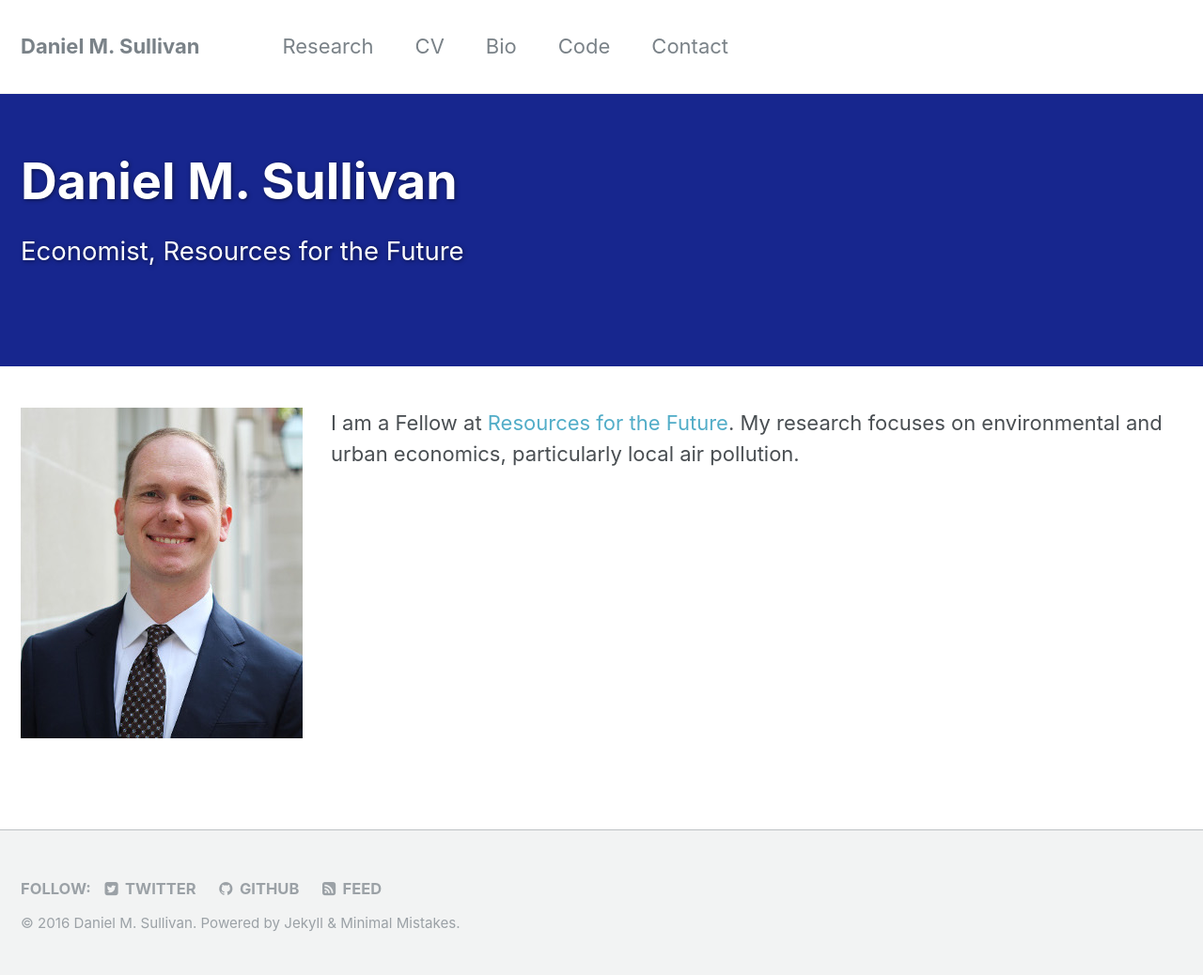
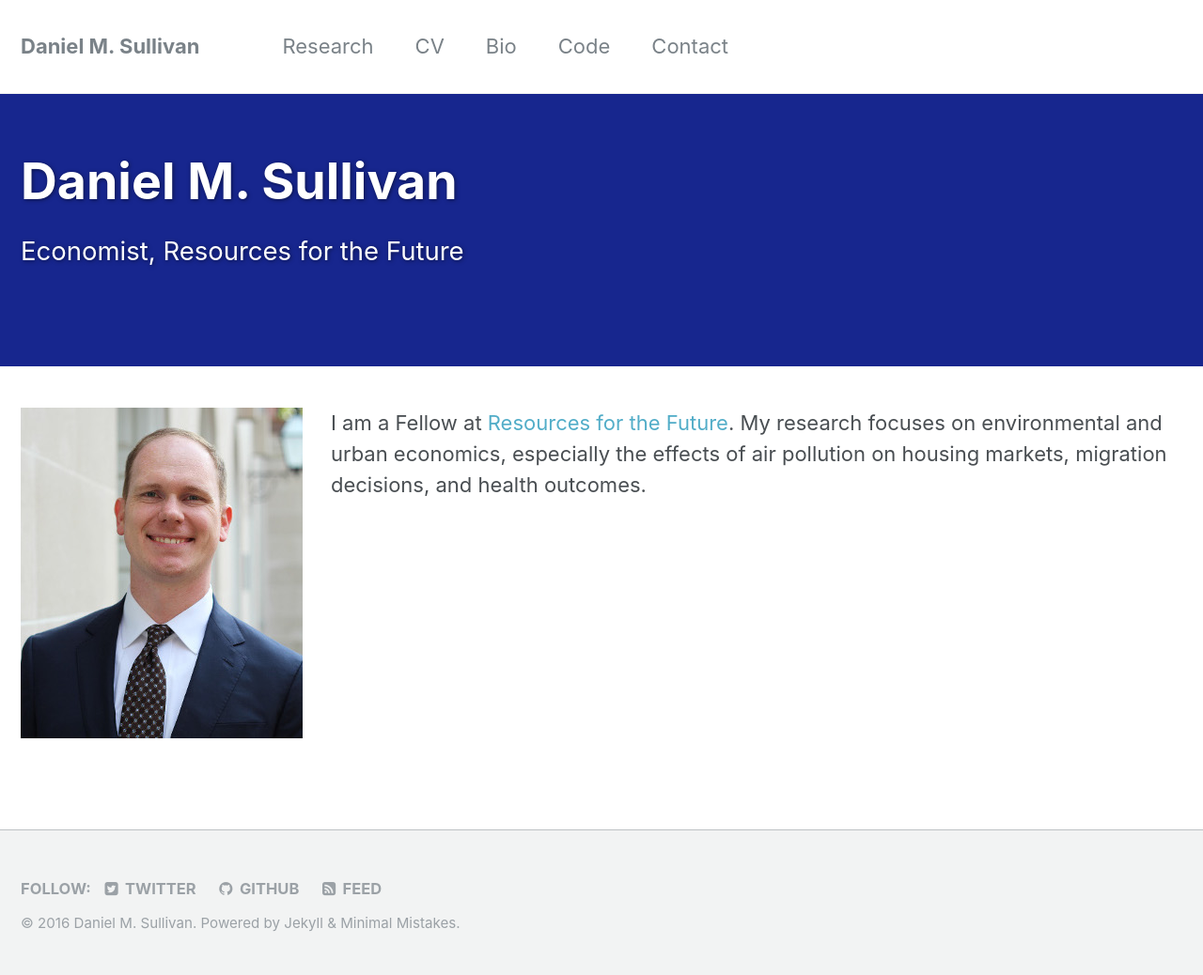
Before and after one commit to dmsul/dmsul.github.io, a Jekyll site: the page built from index.md, in a window 1280 px wide. Shown: the whole page at 94% size. Built offline with Jekyll 4.4.1, drawn with Linux system fonts in a browser that asks for light colours.

Commit message:
Misc. updates

```diff
--- a/_config.yml
+++ b/_config.yml
@@ -60,13 +60,14 @@ facebook:
   username               :
   app_id                 :
   publisher              :
-og_image                 : # Open Graph/Twitter default site image
+og_image                 : "dms_small.jpg"  # Open Graph/Twitter default site image
 # For specifying social profiles
 # - https://developers.google.com/structured-data/customize/social-profiles
 social:
   type                   : # Person or Organization (defaults to Person)
   name                   : # If the user or organization name differs from the site's name
-  links: # An array of links to social media profiles
+  links:
+    - "https://twitter.com/dmsul"
 
 # Analytics
 analytics:
--- a/index.md
+++ b/index.md
@@ -13,5 +13,6 @@ excerpt: "Economist, Resources for the Future"
 ![](/images/dms_med.jpg){: style="float:left;margin: 0 30px 30px 0"}
 
 I am a Fellow at [Resources for the Future](http://www.rff.org).
-My research focuses on environmental and urban economics, particularly local
-  air pollution.
+My research focuses on environmental and urban economics, especially the
+effects of air pollution on housing markets, migration decisions, and health
+outcomes.
```
Also changed, not shown: other parts of index.md (+1 -1 lines).
